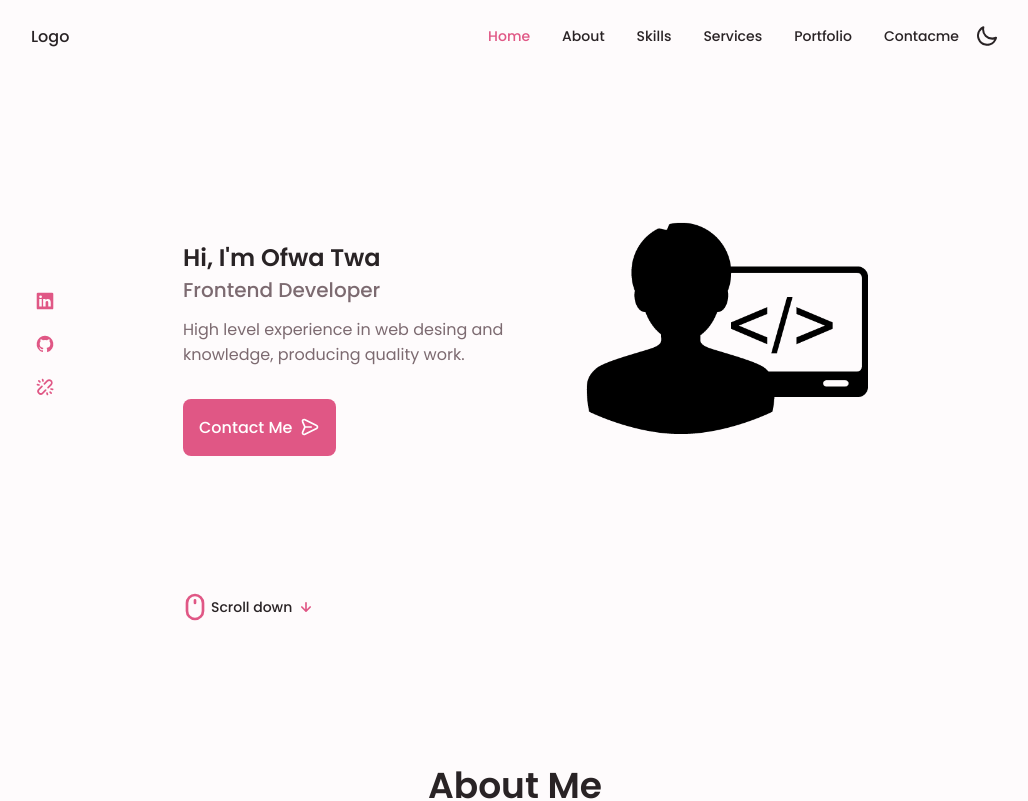
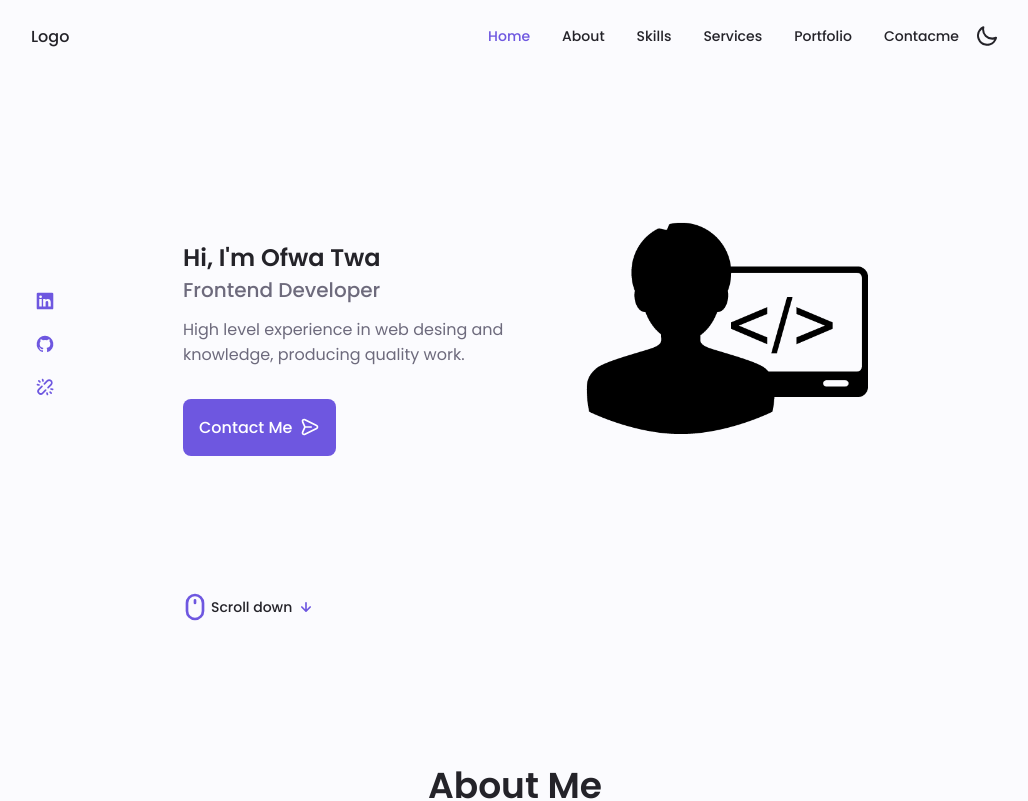
Before and after one commit to OfwaTwa/Portafolio2.0, a React (Vite) app: page / in a window 1280 px wide. Shown: the top 801 px of the page, without its empty margins (125-1153 px from the left). Built offline with nearby package versions, Linux system fonts and the light colour scheme.

Commit message:
Finalizado

```diff
--- a/src/componentes/Scroll.jsx
+++ b/src/componentes/Scroll.jsx
@@ -23,7 +23,7 @@ export const Scroll = (props) => {
     return(
         <div>
             <a href="#" className={`scrollup ${scrollPosition >= 558 ? "show-scroll" : null }`} id='scroll-up'>
-                <UilAngleUp size="1.5rem" className="scrollup__icon"/>
+                <UilAngleUp className="scrollup__icon"/>
             </a>
         </div>
     )
--- a/src/componentes/header.jsx
+++ b/src/componentes/header.jsx
@@ -63,32 +63,32 @@ const Header = (props) => {
             <ul className="nav__list grid">
               <li className="nav__item" onClick={()=> {openMenu()} } >
                 <a href="#home" className={`nav__link ${scrollPosition === 0 ? "active-link" : null}`} >
-                  <UilEstate size="1.2rem" className="nav__icon" /> Home
+                  <UilEstate className="nav__icon" /> Home
                 </a>
               </li>
               <li className="nav__item" onClick={()=> {openMenu()} } >
                 <a href="#about" className={`nav__link ${scrollPosition === 558 ? "active-link" : null}`} >
-                  <UilUserCircle size="1.2rem" className="nav__icon" /> About
+                  <UilUserCircle className="nav__icon" /> About
                 </a>
               </li>
               <li className="nav__item" onClick={()=> {openMenu()} } >
                 <a href="#skills" className={`nav__link ${scrollPosition === 1163 ? "active-link" : null}`} >
-                  <UilFileEditAlt size="1.2rem" className="nav__icon" /> Skills
+                  <UilFileEditAlt className="nav__icon" /> Skills
                 </a>
               </li>
               <li className="nav__item" onClick={()=> {openMenu()} } >
                 <a href="#services" className={`nav__link ${scrollPosition === 2303 ? "active-link" : null}`} >
-                  <UilSuitcaseAlt size="1.2rem" className="nav__icon" /> Services
+                  <UilSuitcaseAlt className="nav__icon" /> Services
                 </a>
               </li>
               <li className="nav__item" onClick={()=> {openMenu()} } >
                 <a href="#portfolio" className={`nav__link ${scrollPosition === 2948 ? "active-link" : null}`} >
-                  <UilScenery size="1.2rem" className="nav__icon" /> Portfolio
+                  <UilScenery className="nav__icon" /> Portfolio
                 </a>
               </li>
               <li className="nav__item" onClick={()=> {openMenu()} } >
                 <a href="#contact" className={`nav__link ${scrollPosition === 4042 ? "active-link" : null}`} >
-                  <UilMessage size="1.2rem" className="nav__icon" /> Contacme
+                  <UilMessage className="nav__icon" /> Contacme
                 </a>
               </li>
             </ul>
--- a/src/componentes/main.jsx
+++ b/src/componentes/main.jsx
@@ -140,15 +140,15 @@ const Main = (props) => {
                   quality work.{" "}
                 </p>
                 <a href="#contact" className="button button--flex">
-                  Contact Me <UilMessage size="1rem" className="button__icon" />
+                  Contact Me <UilMessage className="button__icon" />
                 </a>
               </div>
             </div>
             <div className="home__scroll">
               <a href="#about" className="home__scroll-button button--flex">
-                <UilMouseAlt size="2rem" className="home__scroll-mouse" />
+                <UilMouseAlt className="home__scroll-mouse" />
                 <span className="home__scroll-name">Scroll down</span>
-                <UilArrowDown size="1.25rem" className="home__scroll-arrow" />
+                <UilArrowDown className="home__scroll-arrow" />
               </a>
             </div>
           </div>
@@ -885,7 +885,7 @@ const Main = (props) => {
           <div className="contact__container container grid">
             <div className="">
               <div className="contact__information">
-                <UilPhone className="contact__icon" size="2rem" />
+                <UilPhone className="contact__icon" />
 
                 <div>
                   <h3 className="contact__title">Call Me</h3>
@@ -894,7 +894,7 @@ const Main = (props) => {
               </div>
 
               <div className="contact__information">
-                <UilEnvelopeHeart className="contact__icon" size="2rem" />
+                <UilEnvelopeHeart className="contact__icon" />
 
                 <div>
                   <h3 className="contact__title">Email</h3>
@@ -903,7 +903,7 @@ const Main = (props) => {
               </div>
 
               <div className="contact__information">
-                <UilMapMarker className="contact__icon" size="2rem" />
+                <UilMapMarker className="contact__icon" />
 
                 <div>
                   <h3 className="contact__title">Location</h3>
--- a/src/index.css
+++ b/src/index.css
@@ -7,7 +7,7 @@
 
     /*========== Colors ==========*/
     /* Change favorite color */
-    --hue-color: 340; /*Purple 250 - Green 142 - Blue 230 - Pink 340*/
+    --hue-color: 250; /*Purple 250 - Green 142 - Blue 230 - Pink 340*/
 
     /* HSL color mode */
     --first-color: hsl(var(--hue-color), 69%, 61%);
@@ -1307,3 +1307,11 @@ img {
     grid-template-columns: repeat(2, 1fr);
   }
 }
+
+@media screen and (min-width: 1400px) {
+  body {
+    zoom: 130%; /* El porcentaje de zoom que deseas */
+    width: 100%; /* Ancho de la página */
+    height: 100%; /* Altura de la página */
+ }
+}
```
